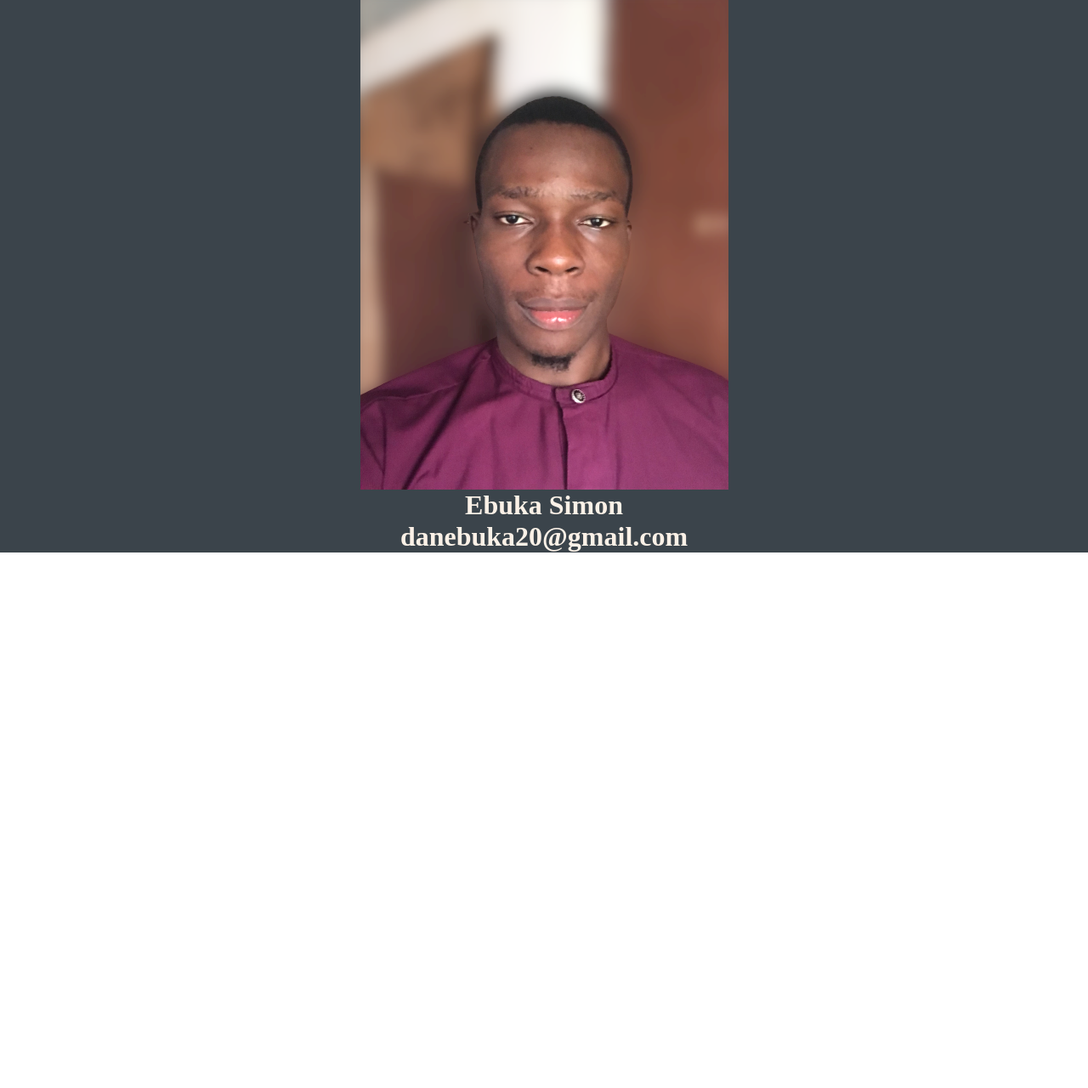
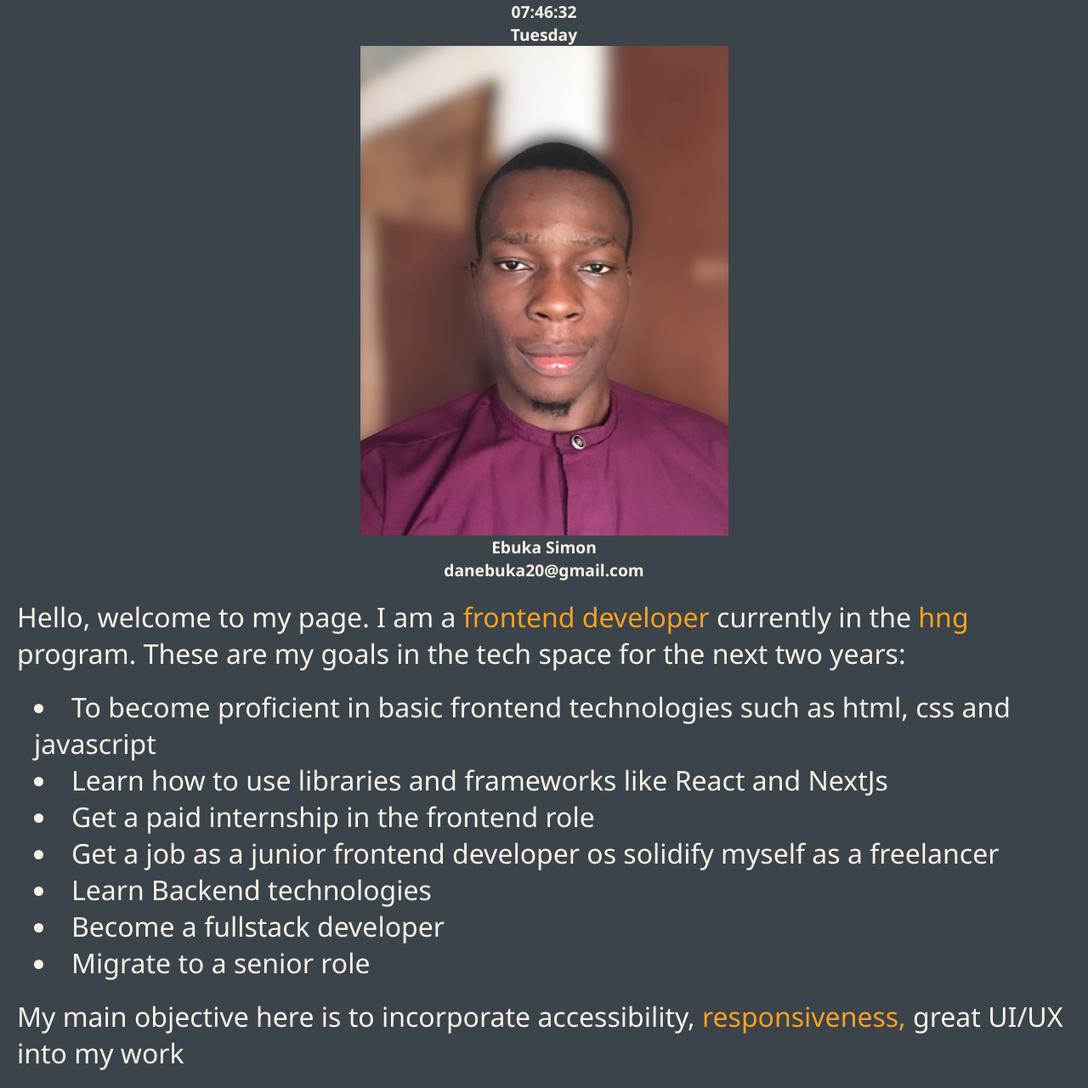
Before and after one commit to cEbuka/hng_stage_one_task, a plain HTML site: page index.html in a window 1280 px wide. Shown: the whole page at 85% size. Before the commit the page ends 800 px from the top, so only its background shows below. Drawn offline with Linux system fonts and the light colour scheme.

Commit message:
finishing touches

```diff
--- a/index.html
+++ b/index.html
@@ -1,22 +1,63 @@
 <!DOCTYPE html>
 <html>
   <head>
-        <meta charset="utf-8">
-        <meta http-equiv="X-UA-Compatible" content="IE=edge">
+    <meta charset="utf-8" />
+    <meta http-equiv="X-UA-Compatible" content="IE=edge" />
     <title>About Me</title>
-        <meta name="description" content="">
-        <meta name="viewport" content="width=device-width, initial-scale=1">
-        <link rel="stylesheet" href="/styles/index.css">
+    <meta name="description" content="" />
+    <meta name="viewport" content="width=device-width, initial-scale=1" />
+    <link rel="stylesheet" href="/styles/index.css" />
   </head>
   <body>
-        <script src="" async defer></script>
+    <section class="container">
       <div class="user-info">
-            <h1 class="utc_time" data-testid="currentTimeUTC"></h1>
-            <h1 class="utc_date" data-testid="currentDay"></h1>
-            <img src="/assets/ebuka_simon.png" alt="user_image" data-testid="slackProfilePicture">
+        <h1 id="utc_time" data-testid="currentTimeUTC"></h1>
+        <h1 id="utc_date" data-testid="currentDay"></h1>
+        <img
+          src="/assets/ebuka_simon.png"
+          alt="user_image"
+          data-testid="slackProfilePicture"
+        />
         <h1 class="slack_name" data-testid="slackDisplayName">Ebuka Simon</h1>
-            <h1 class="slack_email" data-testid="slackEmail">danebuka20@gmail.com</h1>
+        <h1 class="slack_email" data-testid="slackEmail">
+          danebuka20@gmail.com
+        </h1>
       </div>
-        <div class="user-goals"></div>
+      <div class="user-goals">
+        <p class="goals">
+          Hello, welcome to my page. I am a
+          <a href="http://scrapeanyweb.site" data-testid="scrapeanywebLink"
+            >frontend developer</a
+          >
+          currently in the
+          <a href="http://hng.tech/learn" data-testid="hngLink">hng</a> program.
+          These are my goals in the tech space for the next two years:
+        </p>
+        <ul>
+          <li>
+            To become proficient in basic frontend technologies such as html,
+            css and javascript
+          </li>
+          <li>
+            Learn how to use libraries and frameworks like React and NextJs
+          </li>
+          <li>Get a paid internship in the frontend role</li>
+          <li>
+            Get a job as a junior frontend developer os solidify myself as a
+            freelancer
+          </li>
+          <li>Learn Backend technologies</li>
+          <li>Become a fullstack developer</li>
+          <li>Migrate to a senior role</li>
+        </ul>
+        <p>
+          My main objective here is to incorporate accessibility,
+          <a href="http://keyword.dog" data-testid="keywordLink"
+            >responsiveness, </a
+          >great UI/UX into my work
+        </p>
+      </div>
+    </section>
+    <script src="index.js"></script>
   </body>
 </html>
--- /dev/null
+++ b/index.js
@@ -0,0 +1,18 @@
+function time() {
+    const d = new Date()
+    let h = d.getUTCHours()
+    let m = d.getUTCMinutes()
+    let s = d.getUTCSeconds()
+
+    h = (h < 10) ? "0" + h : h;
+    m = (m < 10) ? "0" + m : m;
+    s = (s < 10) ? "0" + s : s;
+
+    document.getElementById("utc_time").innerHTML = `${h}:${m}:${s}`
+    setTimeout(time, 1000)
+}
+time()
+
+const date = new Date();
+const weekday = ["Sunday","Monday", "Tuesday", "Wednesday", "Thursday", "Friday", "Saturday"]
+const day = document.getElementById("utc_date").innerHTML = weekday[date.getDay()]
--- a/styles/index.css
+++ b/styles/index.css
@@ -1,6 +1,10 @@
 :root {
     --arsenic: #3b444b;
-    --winter: #FBF1E7
+    --winter: #FBF1E7;
+    --small: 0.8em;
+    --medium: 2em;
+    --segoe:'Segoe UI', Tahoma, Geneva, Verdana, sans-serif;
+    --link-color: #f7a120;
 }
 
 * {
@@ -9,10 +13,43 @@
     padding: 0;
 }
 
+.container {
+    width: 100%;
+    height: 100%;
+    background: var(--arsenic);
+}
+
 .user-info {
     display: flex;
     flex-flow: column;
     align-items: center;
+    color: var(--winter);
+    font-size: var(--small);
+    font-family: var(--segoe);
+}
+
+.user-goals {
+    display: flex;
+    flex-flow: column;
+    align-items: center;
+    justify-content: center;
     background: var(--arsenic);
-    color: var(--winter)
+    color: var(--winter);
+    font-size: var(--medium);
+    font-family: var(--segoe);
+    padding: 20px;
 }
+
+ul {
+    padding: 20px;
+    list-style-position: inside;
+}
+
+a:link {
+    color: var(--link-color);
+    text-decoration: none;
+}
+
+p {
+    width: 100%;
+}
```
Lines whose indentation alone changed are shown as unchanged.
